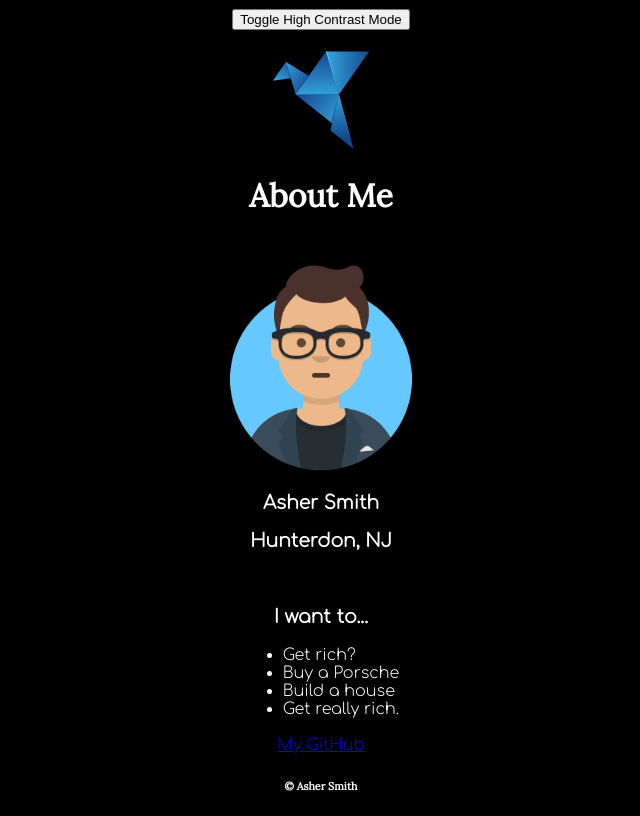
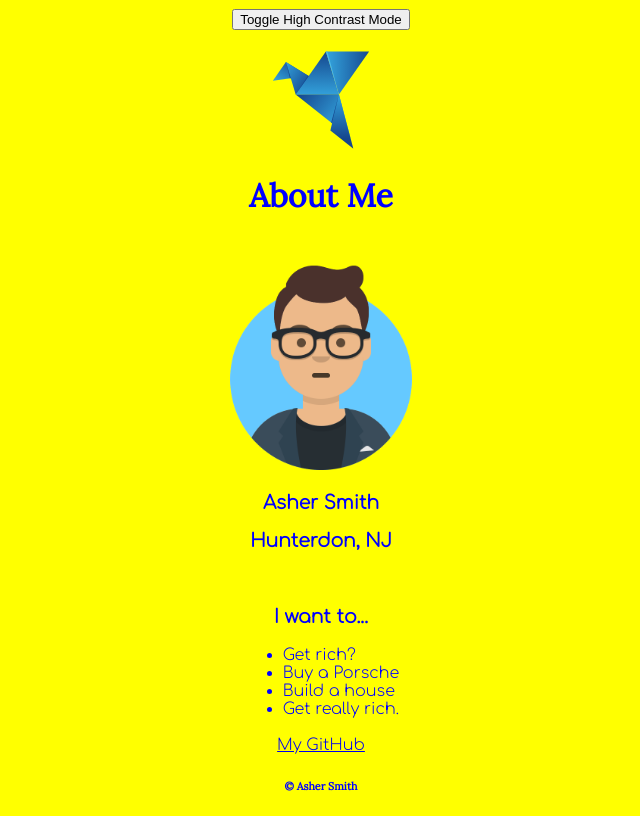
Before and after one commit to RVCC-IDMX/about-me-AsherSmith1, a plain HTML site: page index.html in a window 1280 px wide. Both pictures are taken after a click on the button "Toggle High Contrast Mode". Shown: the whole page, without its empty margins (319-959 px from the left). Drawn offline with Linux system fonts and the light colour scheme.

Commit message:
Adding Some Style (Final Edit)

```diff
--- a/css/style.css
+++ b/css/style.css
@@ -37,7 +37,7 @@ body {
     height: 100vh;
 }
 
-.light-mode {
-    background-color: white;
-    color: black;
+.high-contrast-mode {
+    background-color: yellow;
+    color: blue;
 }
```
